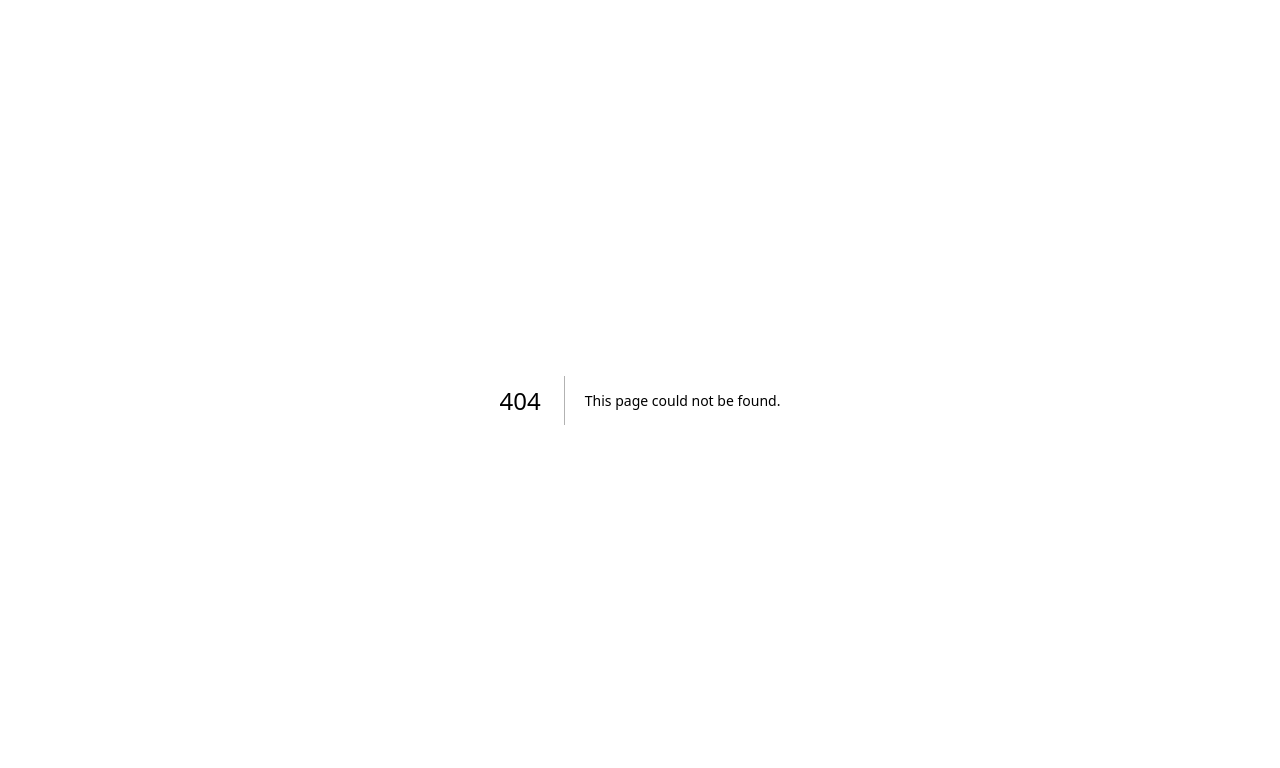
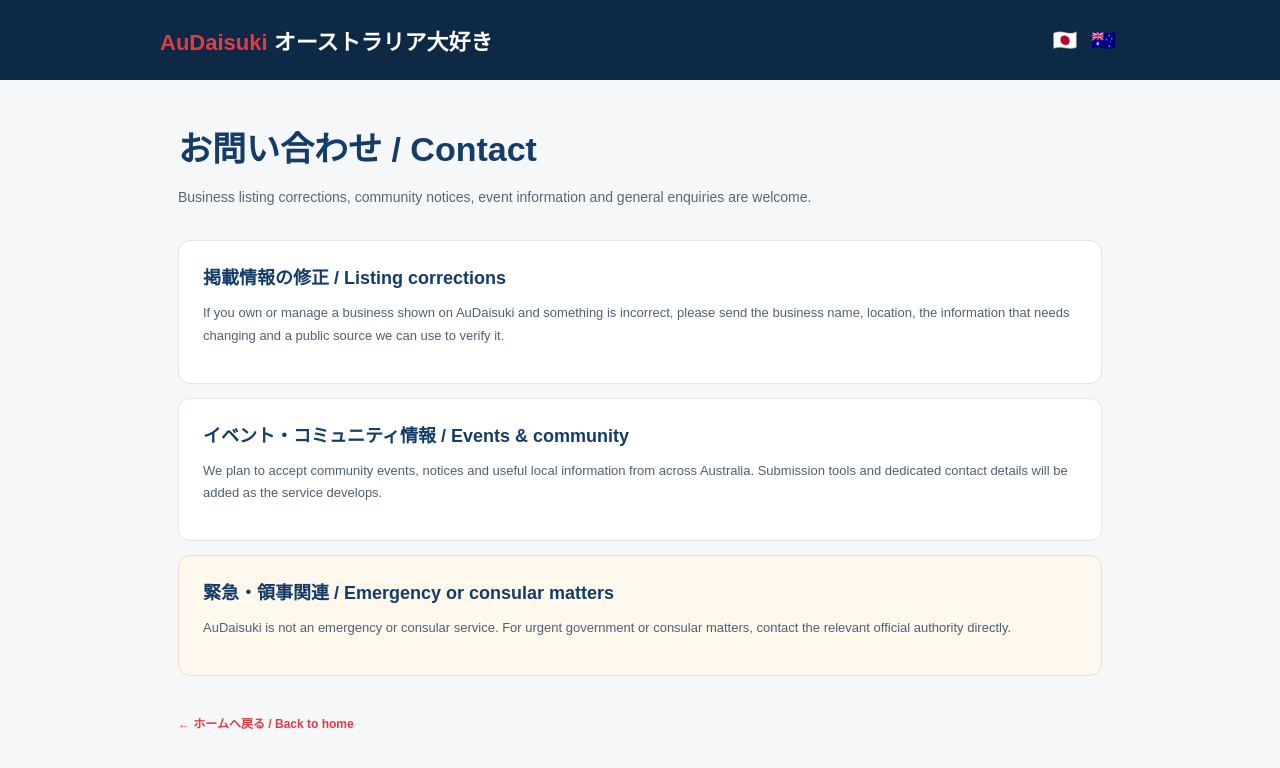
Before and after one commit to samthebrokers-prog/audaisuki, a Next.js app: page /contact in a window 1280 px wide. Before the commit this address had no page. Shown: the top 768 px of the page. Built offline with nearby package versions, Linux system fonts and the light colour scheme.

Commit message:
Add contact bilingual information page

```diff
--- /dev/null
+++ b/app/contact/page.tsx
@@ -0,0 +1,29 @@
+export const metadata = { title: "Contact | AuDaisuki" };
+
+export default function ContactPage() {
+  return (
+    <div className="legalShell">
+      <header className="legalHeader">
+        <a className="legalBrand" href="/"><span>AuDaisuki</span> オーストラリア大好き</a>
+        <span className="legalFlags">🇯🇵 🇦🇺</span>
+      </header>
+      <main className="legalContent">
+        <h1>お問い合わせ / Contact</h1>
+        <p className="legalLead">Business listing corrections, community notices, event information and general enquiries are welcome.</p>
+        <section>
+          <h2>掲載情報の修正 / Listing corrections</h2>
+          <p>If you own or manage a business shown on AuDaisuki and something is incorrect, please send the business name, location, the information that needs changing and a public source we can use to verify it.</p>
+        </section>
+        <section>
+          <h2>イベント・コミュニティ情報 / Events & community</h2>
+          <p>We plan to accept community events, notices and useful local information from across Australia. Submission tools and dedicated contact details will be added as the service develops.</p>
+        </section>
+        <section className="legalNote">
+          <h2>緊急・領事関連 / Emergency or consular matters</h2>
+          <p>AuDaisuki is not an emergency or consular service. For urgent government or consular matters, contact the relevant official authority directly.</p>
+        </section>
+        <a className="legalBack" href="/">← ホームへ戻る / Back to home</a>
+      </main>
+    </div>
+  );
+}
```
